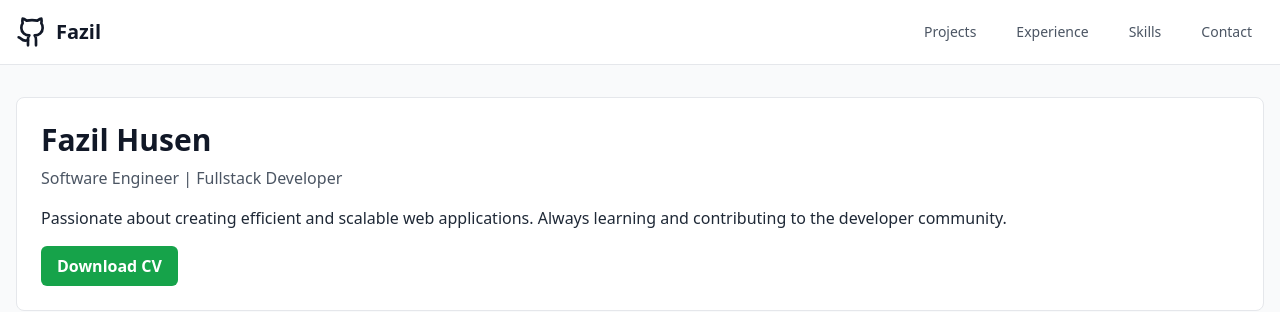
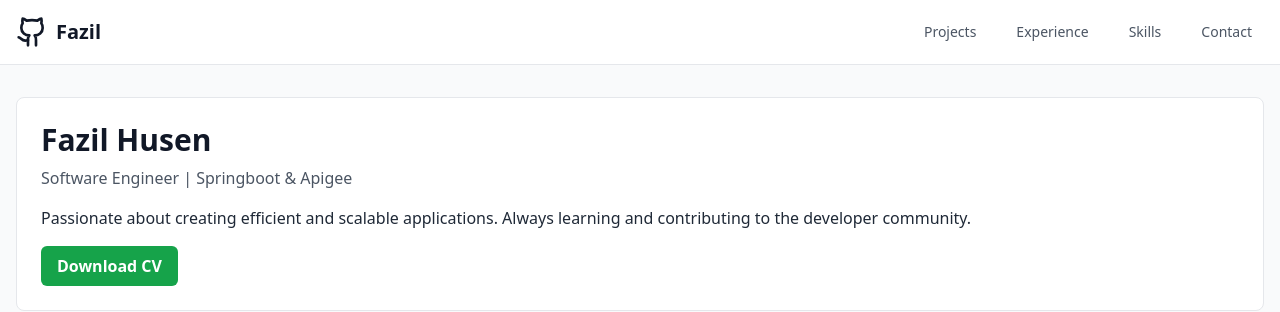
Before and after one commit to FazilKlkt/new-portfolio, a React (Vite) app: page / in a window 1280 px wide. Shown: the top 312 px of the page. Built offline with nearby package versions, Linux system fonts and the light colour scheme.

Commit message:
Update profile details and CV download link

```diff
--- a/src/components/ProfileSection.tsx
+++ b/src/components/ProfileSection.tsx
@@ -4,14 +4,14 @@ export default function ProfileSection() {
       <div className="bg-white border border-gray-200 rounded-lg p-6">
         <h1 className="text-3xl font-bold mb-2">Fazil Husen</h1>
         <p className="text-gray-600 mb-4">
-          Software Engineer | Fullstack Developer
+          Software Engineer | Springboot & Apigee
         </p>
         <p className="text-gray-800 mb-4">
-          Passionate about creating efficient and scalable web applications.
+          Passionate about creating efficient and scalable applications.
           Always learning and contributing to the developer community.
         </p>
         <div className="flex space-x-4">
-          <a href="https://drive.google.com/uc?export=download&id=1y0RDCbIy2raM0ExNqnfMsYdhwrFagpOx" target="_blank">
+          <a href="https://drive.google.com/uc?export=download&id=1lSMQgRGG9BBrc_kMv2sLgNiGWBmEl" target="_blank">
             <button className="px-4 py-2 text-white bg-green-600  font-semibold rounded-md hover:bg-green-700 transition-colors">
               Download CV
             </button>
```
